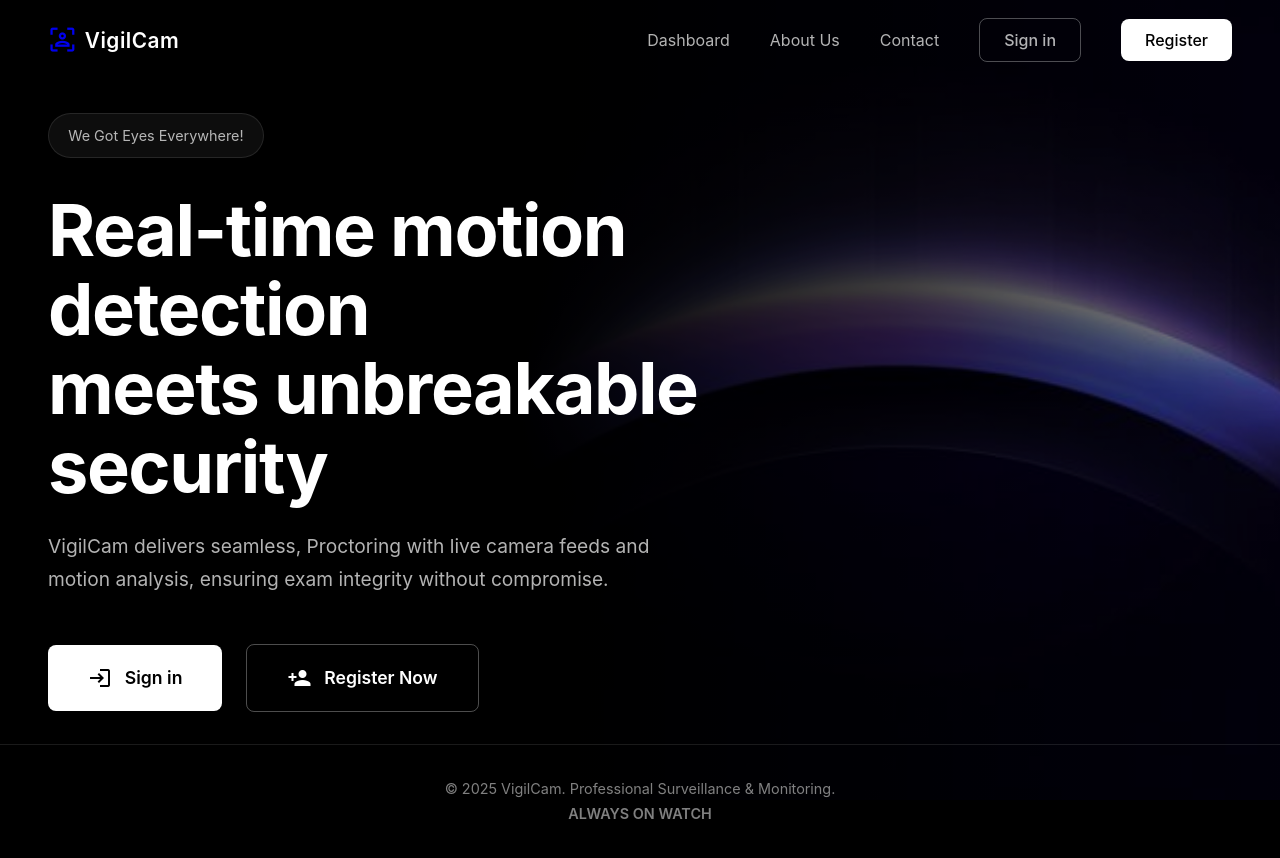
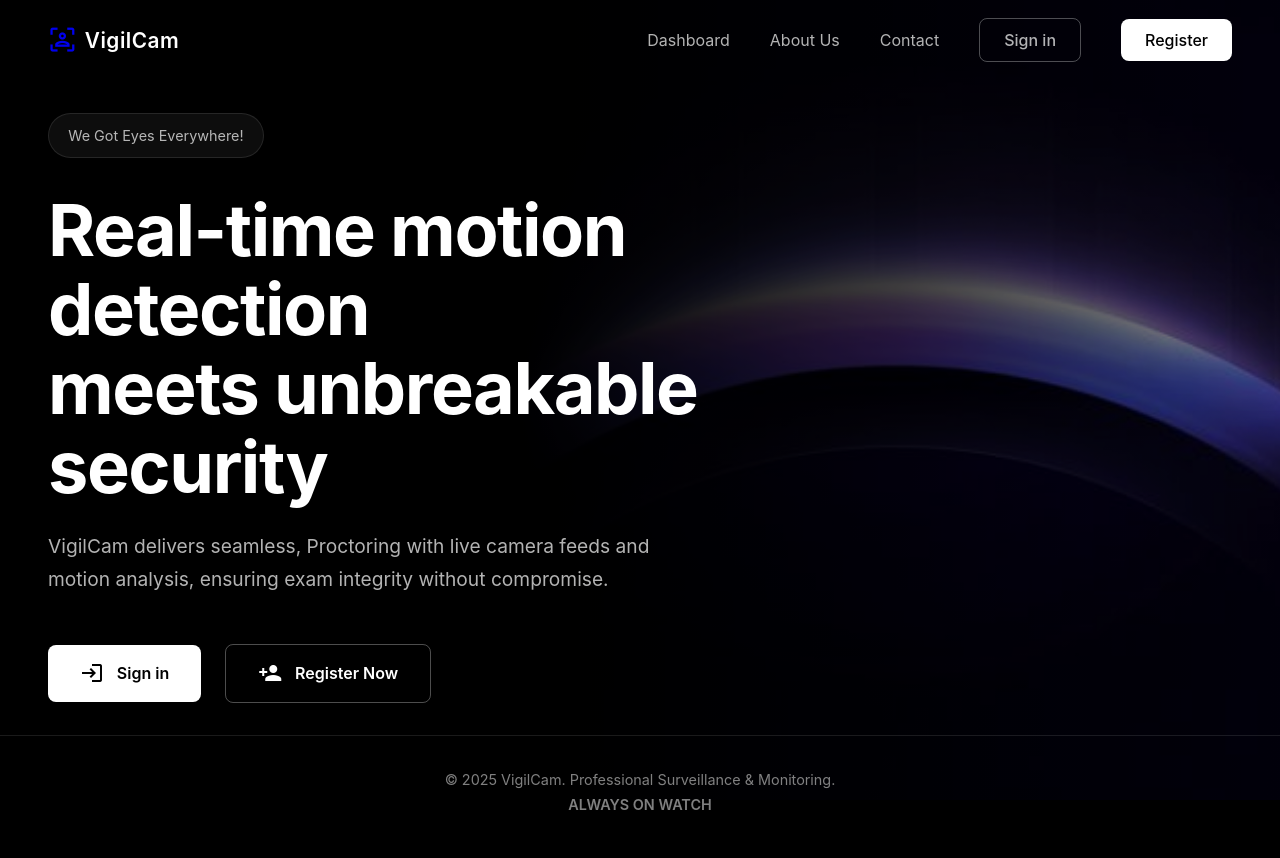
Before and after one commit to AzhaanGlitch/VigilCam, a Node server app: page / in a window 1280 px wide. After the commit the page ends 810 px from the top, so only its background shows below. Run offline with Node 20, Linux system fonts and the light colour scheme; some libraries are stand-ins or nearby versions.

Commit message:
buttons size fixed

```diff
--- a/views/home.ejs
+++ b/views/home.ejs
@@ -46,11 +46,11 @@
             </a>
           <% } else { %>
             <!-- Not logged in: Show Sign in and Monitor -->
-            <a href="/login" class="btn-primary btn-large">
+            <a href="/login" class="btn-primary btn-sm">
               <span class="material-icons">login</span>
               Sign in
             </a>
-            <a href="/register" class="btn-secondary btn-large">
+            <a href="/register" class="btn-secondary btn-sm">
               <span class="material-icons">person_add</span>
               Register Now
             </a>
```
